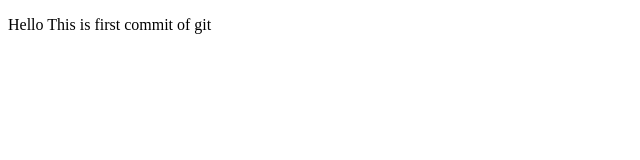
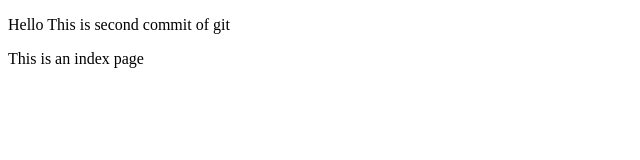
Before and after one commit to Vishvashh/splitmate, a plain HTML site: page index.html in a window 1280 px wide. Shown: the whole page, without its empty margins (0-640 px from the left). Drawn offline with Linux system fonts and the light colour scheme.

Commit message:
index page update

```diff
--- a/index.html
+++ b/index.html
@@ -6,6 +6,7 @@
     <title>Document</title>
 </head>
 <body>
-    <p>Hello This is first commit of git</p>
+    <p>Hello This is second commit of git</p>
+    <p>This is an index page</p>
 </body>
 </html>
```
